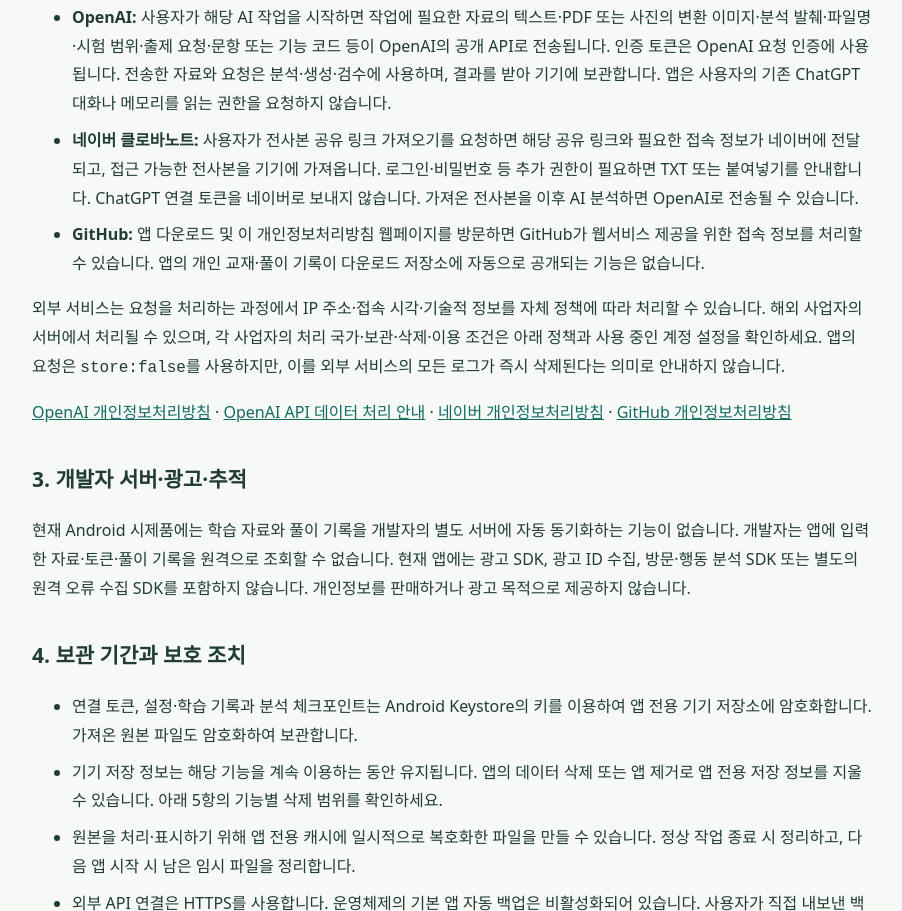
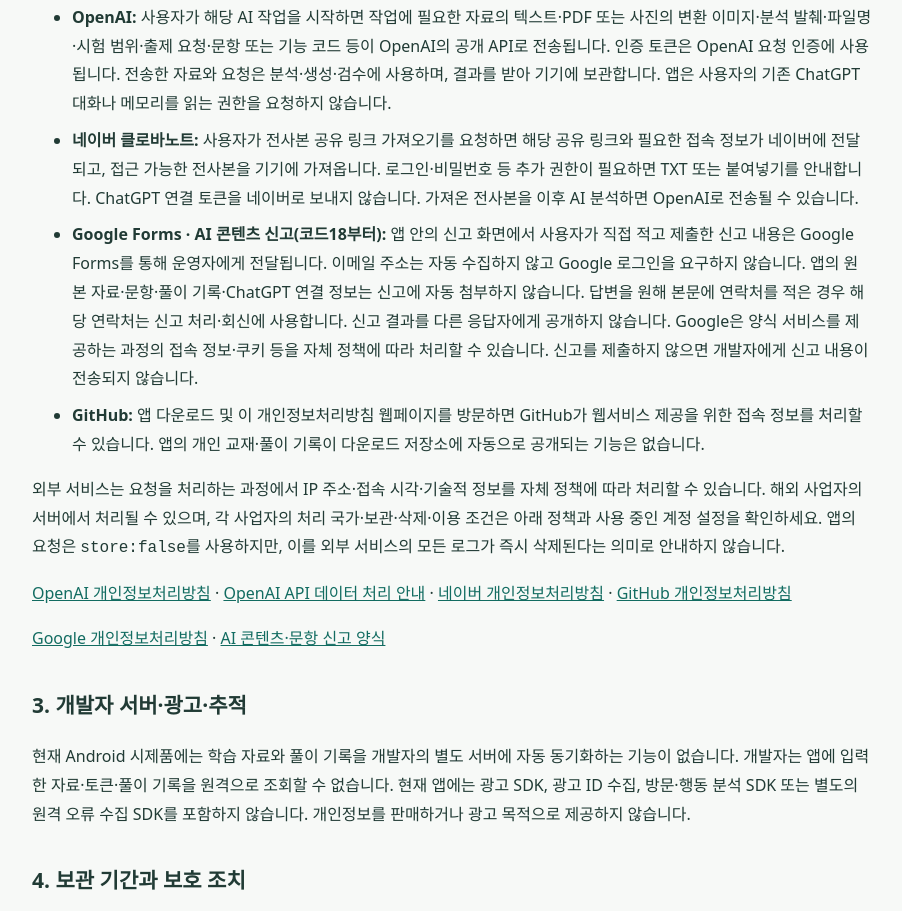
Before and after one commit to itsmemanright/studyforge-downloads, a plain HTML site: page privacy.html in a window 1280 px wide. Shown: the part 1260-2171 px from the top of the page, without its empty margins (188-1090 px from the left). Drawn offline with Linux system fonts and the light colour scheme.

Commit message:
Explain code18 in-app reporting and data deletion requests

```diff
--- a/privacy.html
+++ b/privacy.html
@@ -16,10 +16,12 @@
 <ul>
 <li><strong>OpenAI:</strong> 사용자가 해당 AI 작업을 시작하면 작업에 필요한 자료의 텍스트·PDF 또는 사진의 변환 이미지·분석 발췌·파일명·시험 범위·출제 요청·문항 또는 기능 코드 등이 OpenAI의 공개 API로 전송됩니다. 인증 토큰은 OpenAI 요청 인증에 사용됩니다. 전송한 자료와 요청은 분석·생성·검수에 사용하며, 결과를 받아 기기에 보관합니다. 앱은 사용자의 기존 ChatGPT 대화나 메모리를 읽는 권한을 요청하지 않습니다.</li>
 <li><strong>네이버 클로바노트:</strong> 사용자가 전사본 공유 링크 가져오기를 요청하면 해당 공유 링크와 필요한 접속 정보가 네이버에 전달되고, 접근 가능한 전사본을 기기에 가져옵니다. 로그인·비밀번호 등 추가 권한이 필요하면 TXT 또는 붙여넣기를 안내합니다. ChatGPT 연결 토큰을 네이버로 보내지 않습니다. 가져온 전사본을 이후 AI 분석하면 OpenAI로 전송될 수 있습니다.</li>
+<li><strong>Google Forms · AI 콘텐츠 신고(코드18부터):</strong> 앱 안의 신고 화면에서 사용자가 직접 적고 제출한 신고 내용은 Google Forms를 통해 운영자에게 전달됩니다. 이메일 주소는 자동 수집하지 않고 Google 로그인을 요구하지 않습니다. 앱의 원본 자료·문항·풀이 기록·ChatGPT 연결 정보는 신고에 자동 첨부하지 않습니다. 답변을 원해 본문에 연락처를 적은 경우 해당 연락처는 신고 처리·회신에 사용합니다. 신고 결과를 다른 응답자에게 공개하지 않습니다. Google은 양식 서비스를 제공하는 과정의 접속 정보·쿠키 등을 자체 정책에 따라 처리할 수 있습니다. 신고를 제출하지 않으면 개발자에게 신고 내용이 전송되지 않습니다.</li>
 <li><strong>GitHub:</strong> 앱 다운로드 및 이 개인정보처리방침 웹페이지를 방문하면 GitHub가 웹서비스 제공을 위한 접속 정보를 처리할 수 있습니다. 앱의 개인 교재·풀이 기록이 다운로드 저장소에 자동으로 공개되는 기능은 없습니다.</li>
 </ul>
 <p>외부 서비스는 요청을 처리하는 과정에서 IP 주소·접속 시각·기술적 정보를 자체 정책에 따라 처리할 수 있습니다. 해외 사업자의 서버에서 처리될 수 있으며, 각 사업자의 처리 국가·보관·삭제·이용 조건은 아래 정책과 사용 중인 계정 설정을 확인하세요. 앱의 요청은 <code>store:false</code>를 사용하지만, 이를 외부 서비스의 모든 로그가 즉시 삭제된다는 의미로 안내하지 않습니다.</p>
 <p><a href="https://openai.com/policies/privacy-policy/">OpenAI 개인정보처리방침</a> · <a href="https://developers.openai.com/api/docs/guides/your-data">OpenAI API 데이터 처리 안내</a> · <a href="https://policy.naver.com/policy/privacy.html">네이버 개인정보처리방침</a> · <a href="https://docs.github.com/en/site-policy/privacy-policies/github-general-privacy-statement">GitHub 개인정보처리방침</a></p>
+<p><a href="https://policies.google.com/privacy">Google 개인정보처리방침</a> · <a href="https://docs.google.com/forms/d/e/1FAIpQLSeDO2x6QNZD9m-aylOqlJXmo4ij2TIw_0BvDSprcnVgquVxMQ/viewform">AI 콘텐츠·문항 신고 양식</a></p>
 <h2>3. 개발자 서버·광고·추적</h2>
 <p>현재 Android 시제품에는 학습 자료와 풀이 기록을 개발자의 별도 서버에 자동 동기화하는 기능이 없습니다. 개발자는 앱에 입력한 자료·토큰·풀이 기록을 원격으로 조회할 수 없습니다. 현재 앱에는 광고 SDK, 광고 ID 수집, 방문·행동 분석 SDK 또는 별도의 원격 오류 수집 SDK를 포함하지 않습니다. 개인정보를 판매하거나 광고 목적으로 제공하지 않습니다.</p>
 <h2>4. 보관 기간과 보호 조치</h2>
@@ -28,6 +30,7 @@
 <p>앱은 개발자의 서버에 별도 이메일·비밀번호 회원 계정을 만들지 않고, 사용자가 이미 사용하는 ChatGPT 계정을 연결합니다. 삭제 범위는 다음과 같습니다.</p>
 <ol><li><strong>ChatGPT 연결:</strong> 앱의 로그아웃은 앱이 보관한 현재 연결 토큰을 비웁니다. 기기에 보관된 학습 자료와 다른 학습실을 모두 삭제하는 동작은 아닙니다. OpenAI에 부여한 앱 권한을 철회하려면 ChatGPT 설정의 보안·로그인 또는 연결 앱 관리에서 StudyForge를 연결 해제하세요. ChatGPT 계정 자체 삭제는 OpenAI에서 별도로 요청해야 합니다.</li><li><strong>진행 초기화:</strong> 학습실의 진행 초기화는 현재 학습실의 답안·시도 이력·헷갈림 표시를 초기화합니다. 원본·문제·다른 학습실·이전 판까지 삭제하지 않습니다.</li><li><strong>자료 목록에서 빼기:</strong> 자료의 × 버튼은 현재 작업공간의 자료 목록에서 제거합니다. 이전에 생성한 문제의 근거·분석 캐시·암호화된 원본의 모든 사본을 즉시 완전히 지우는 기능은 아닙니다.</li><li><strong>앱이 보관한 정보를 모두 삭제:</strong> Android의 설정 → 앱 → 스터디포지 → 저장공간에서 데이터 삭제를 하거나 앱을 제거하세요. 기기 제조사에 따라 메뉴 이름은 다를 수 있습니다. 앱 전용 저장 정보가 삭제되며, 다시 사용할 때 연결·자료 추가가 필요합니다.</li><li><strong>직접 내보낸 파일:</strong> 사용자가 저장·공유한 JSON 백업이나 학습 HTML은 앱 데이터 삭제와 별개입니다. 해당 파일이 있는 기기·클라우드·공유 위치에서 직접 삭제하세요. JSON 백업에는 학습 내용과 발췌·문항 등이 포함될 수 있지만, 가져온 원본 PDF·TXT 파일 자체를 모두 포함하는 백업은 아닙니다.</li></ol>
 <p>삭제·열람·정정 또는 처리에 관한 문의는 <a href="mailto:sunminwoo0228@gmail.com">sunminwoo0228@gmail.com</a>으로 보낼 수 있습니다. 개발자가 보관하지 않는 기기 내 자료를 대신 원격 삭제할 수는 없으므로, 필요한 경우 기기에서 실행할 절차를 안내합니다.</p>
+<div class="notice"><strong>운영자에게 제출한 신고·문의 내용 삭제 요청</strong><ol><li><a href="mailto:sunminwoo0228@gmail.com?subject=StudyForge%20%EB%8D%B0%EC%9D%B4%ED%84%B0%20%EC%82%AD%EC%A0%9C%20%EC%9A%94%EC%B2%AD">sunminwoo0228@gmail.com</a>으로 제목에 “StudyForge 데이터 삭제 요청”을 적어 보내세요.</li><li>삭제할 신고·문의의 제출 시점과 식별 가능한 최소한의 내용만 알려주세요. 비밀번호·토큰·교재 전체·환자 식별정보는 보내지 마세요.</li><li>요청을 확인한 뒤 해당 신고·문의 내용과 임의로 제공한 연락처를 불필요한 지체 없이 삭제합니다. 법령상 보관이 필요한 정보가 있으면 사유·항목·보관 기간을 별도로 안내합니다. 신고·문의 목적이 끝나 불필요해진 내용도 삭제합니다.</li></ol><p>기기 안의 교재·풀이 기록은 운영자가 보유하지 않아 원격 삭제할 수 없습니다. 위의 Android 앱 데이터 삭제 절차를 사용하세요. OpenAI·네이버·Google 등이 자체적으로 보관하는 서비스 기록의 삭제는 해당 서비스 정책과 요청 절차를 따릅니다.</p></div>
 <h2>6. 선택 기능과 권한</h2>
 <p>자료는 Android 파일 선택창에서 사용자가 선택한 파일을 가져옵니다. 현재 앱은 마이크 녹음·연락처·위치·전화·SMS 권한을 요청하지 않습니다. 긴 분석의 진행 상황을 보여주기 위한 알림 권한은 사용자가 선택하여 허용할 수 있고, 시스템 설정에서 철회할 수 있습니다. 원본에 불필요한 개인정보·환자 식별정보·타인의 민감한 내용이 들어 있다면 추가·AI 전송 전에 제거하세요.</p>
 <h2>7. 방침 변경과 문의</h2>
```
